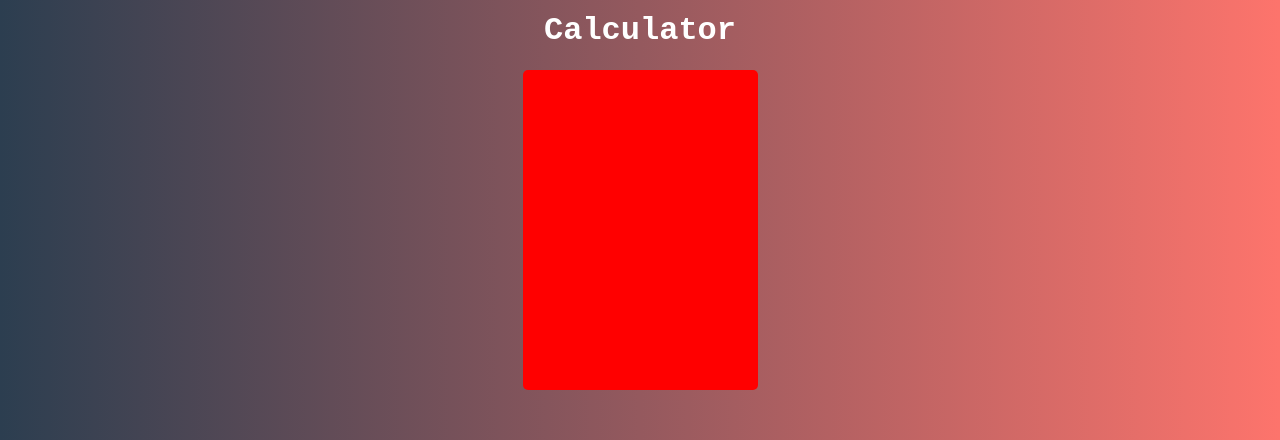
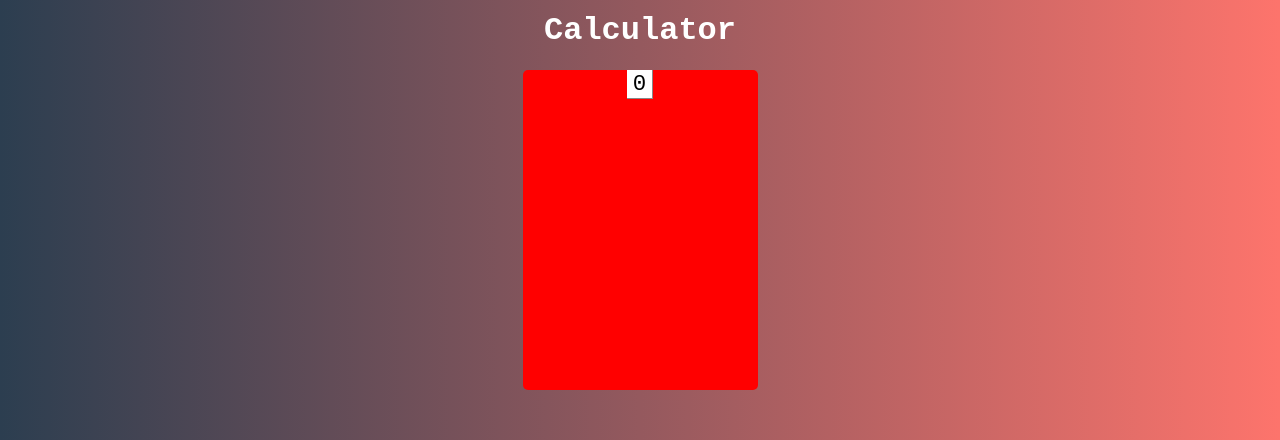
Before and after one commit to Norton794/calculadora, a React (Create React App) app: page / in a window 1280 px wide. Shown: the part 138-578 px from the top of the page. Built offline with nearby package versions, Linux system fonts and the light colour scheme.

Commit message:
componente Button

```diff
--- /dev/null
+++ b/src/components/Button.jsx
@@ -0,0 +1,13 @@
+import React from "react";
+
+export default () => {
+  const style = {
+    fontSize: "1.4em",
+    backgroundColor: "#fff",
+    border: "none",
+    borderRight: "solid 1px #888",
+    borderBottom: '1px solid #888',
+  };
+
+  return <button style={style} className="button">0</button>;
+};
--- a/src/main/Calculator.jsx
+++ b/src/main/Calculator.jsx
@@ -1,12 +1,12 @@
 import React from "react";
 import "./Calculator.css";
-
-export default class Calculator extends React.Component{
-    render(){
-        return(
-            <div className="calculator">
-
-            </div>
-        );
-    }
+import Button from "../components/Button";
+export default class Calculator extends React.Component {
+  render() {
+    return (
+      <div className="calculator">
+        <Button />
+      </div>
+    );
+  }
 }
```
